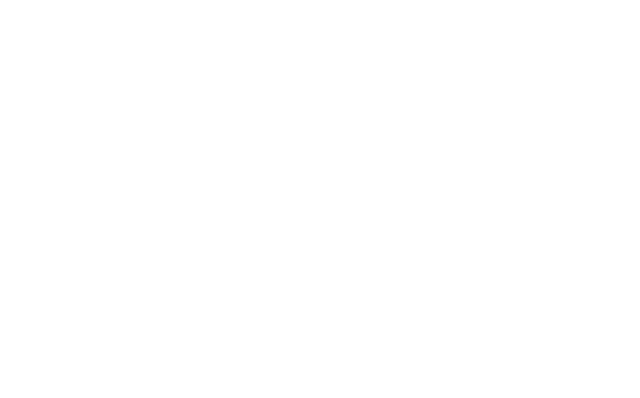
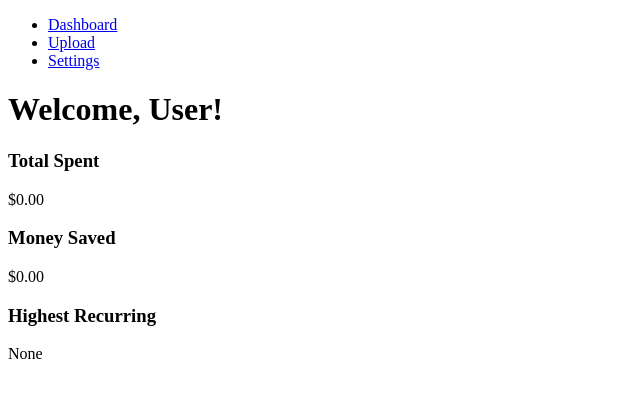
Before and after one commit to Elliot-Nzei/financial-app, a plain HTML site: page frontend/dashboard.html in a window 1280 px wide. Shown: the whole page, without its empty margins (0-640 px from the left). Drawn offline with Linux system fonts and the light colour scheme.

Commit message:
Update dashboard.html

```diff
--- a/frontend/dashboard.html
+++ b/frontend/dashboard.html
@@ -1 +1,40 @@
 <!-- dashboard.html placeholder -->
+<!DOCTYPE html>
+<html lang="en">
+<head>
+    <meta charset="UTF-8">
+    <meta name="viewport" content="width=device-width, initial-scale=1.0">
+    <title>Dashboard</title>
+    <link rel="stylesheet" href="css/style.css">
+    <link rel="stylesheet" href="css/dashboard.css">
+</head>
+<body>
+    <nav>
+        <ul>
+            <li><a href="dashboard.html">Dashboard</a></li>
+            <li><a href="upload_page.html">Upload</a></li>
+            <li><a href="settings.html">Settings</a></li>
+        </ul>
+    </nav>
+    <main>
+        <h1>Welcome, <span id="user-name">User</span>!</h1>
+        <div class="summary-cards">
+            <div class="card">
+                <h3>Total Spent</h3>
+                <p id="total-spent">$0.00</p>
+            </div>
+            <div class="card">
+                <h3>Money Saved</h3>
+                <p id="money-saved">$0.00</p>
+            </div>
+            <div class="card">
+                <h3>Highest Recurring</h3>
+                <p id="highest-recurring">None</p>
+            </div>
+        </div>
+        <!-- More insights can go here -->
+    </main>
+    <script src="js/script.js"></script>
+    <script src="js/dashboard.js"></script>
+</body>
+</html>
```
